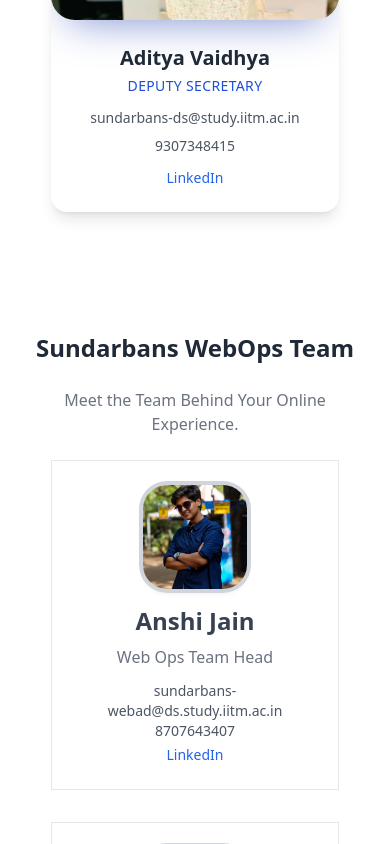
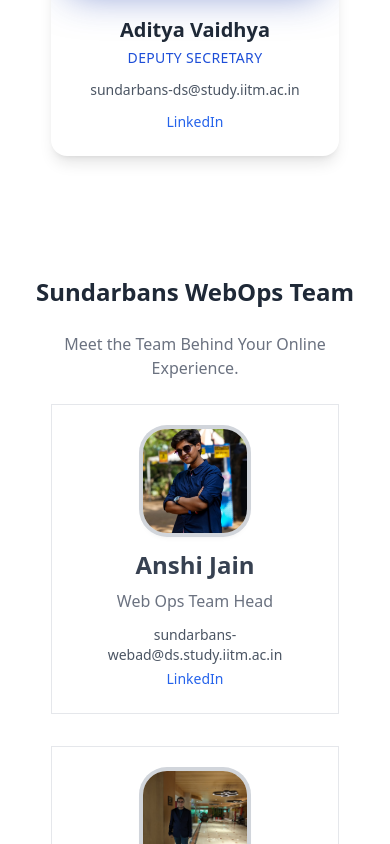
Before and after one commit to SundarbansWebOps/Frontend, a Vue app: page /council in a window 390 px wide. Shown: the part 1156-2000 px from the top of the page. Built offline with nearby package versions, Linux system fonts and the light colour scheme.

Commit message:
removed phone number from front end

```diff
--- a/src/components/CouncilPageNoBackend.vue
+++ b/src/components/CouncilPageNoBackend.vue
@@ -41,7 +41,6 @@
               </span>
               <div class="mt-3 space-y-2 text-sm text-gray-600 dark:text-gray-300">
                 <div v-if="admin.email"><a :href="`mailto:${admin.email}`">{{ admin.email }}</a></div>
-                <div v-if="admin.phone"><a :href="`tel:${admin.phone}`">{{ admin.phone }}</a></div>
                 <div class="flex flex-wrap items-center justify-center gap-3 pt-1 text-sm">
                   <a v-if="admin.linkedin" :href="normalizeLink(admin.linkedin)" target="_blank" rel="noopener" class="text-blue-600 dark:text-blue-400">LinkedIn</a>
                   <a v-if="admin.instagram" :href="normalizeLink(admin.instagram)" target="_blank" rel="noopener" class="text-pink-600 dark:text-pink-400">Insta</a>
@@ -91,7 +90,6 @@
 
             <div class="mt-3 text-sm text-gray-600 dark:text-gray-300 text-center w-full max-w-xs">
               <div v-if="wops.email" class="break-words"><a :href="`mailto:${wops.email}`">{{ wops.email }}</a></div>
-              <div v-if="wops.phone" class="break-words"><a :href="`tel:${wops.phone}`">{{ wops.phone }}</a></div>
               <div class="flex gap-3 justify-center mt-1 flex-wrap">
                 <a v-if="wops.linkedin" :href="normalizeLink(wops.linkedin)" target="_blank" rel="noopener" class="text-blue-600 dark:text-blue-400 text-sm break-words">LinkedIn</a>
                 <a v-if="wops.instagram" :href="normalizeLink(wops.instagram)" target="_blank" rel="noopener" class="text-pink-600 dark:text-pink-400 text-sm break-words">Insta</a>
```
